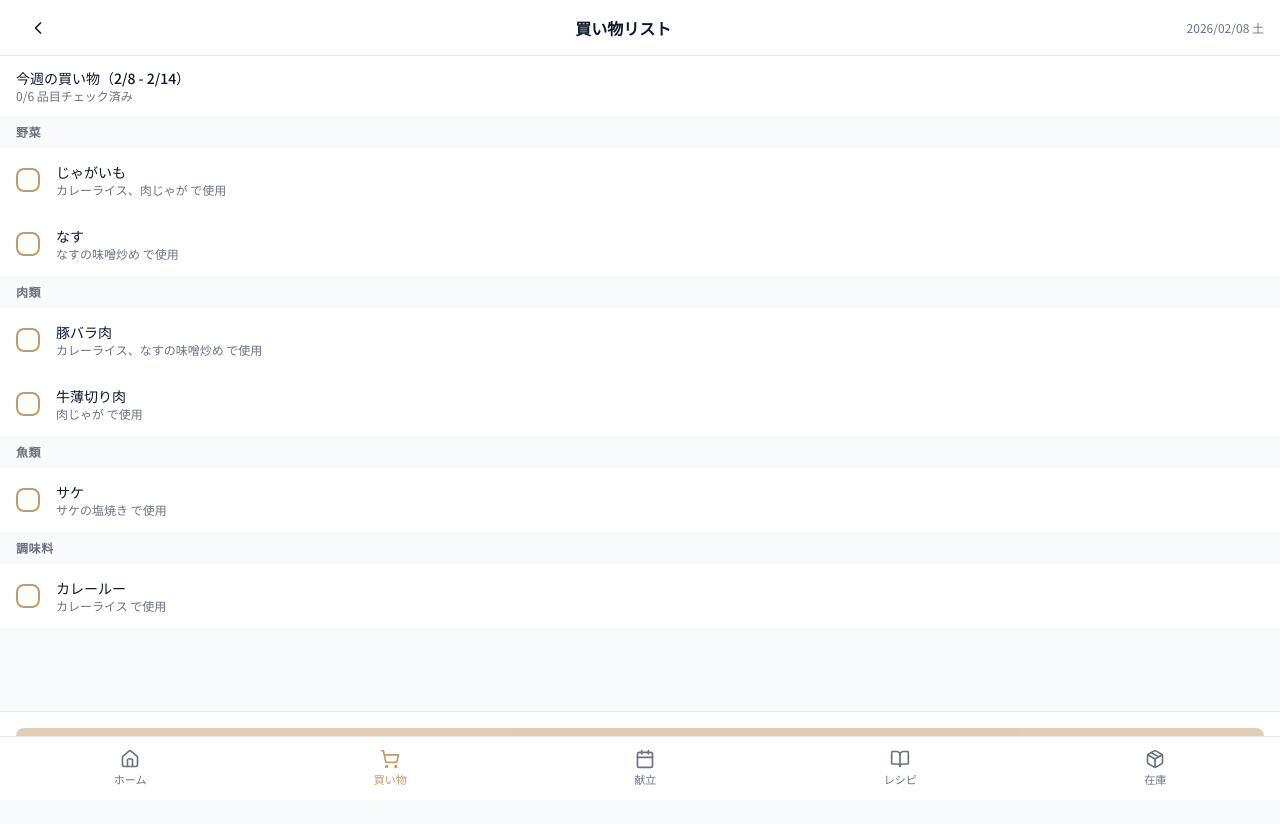
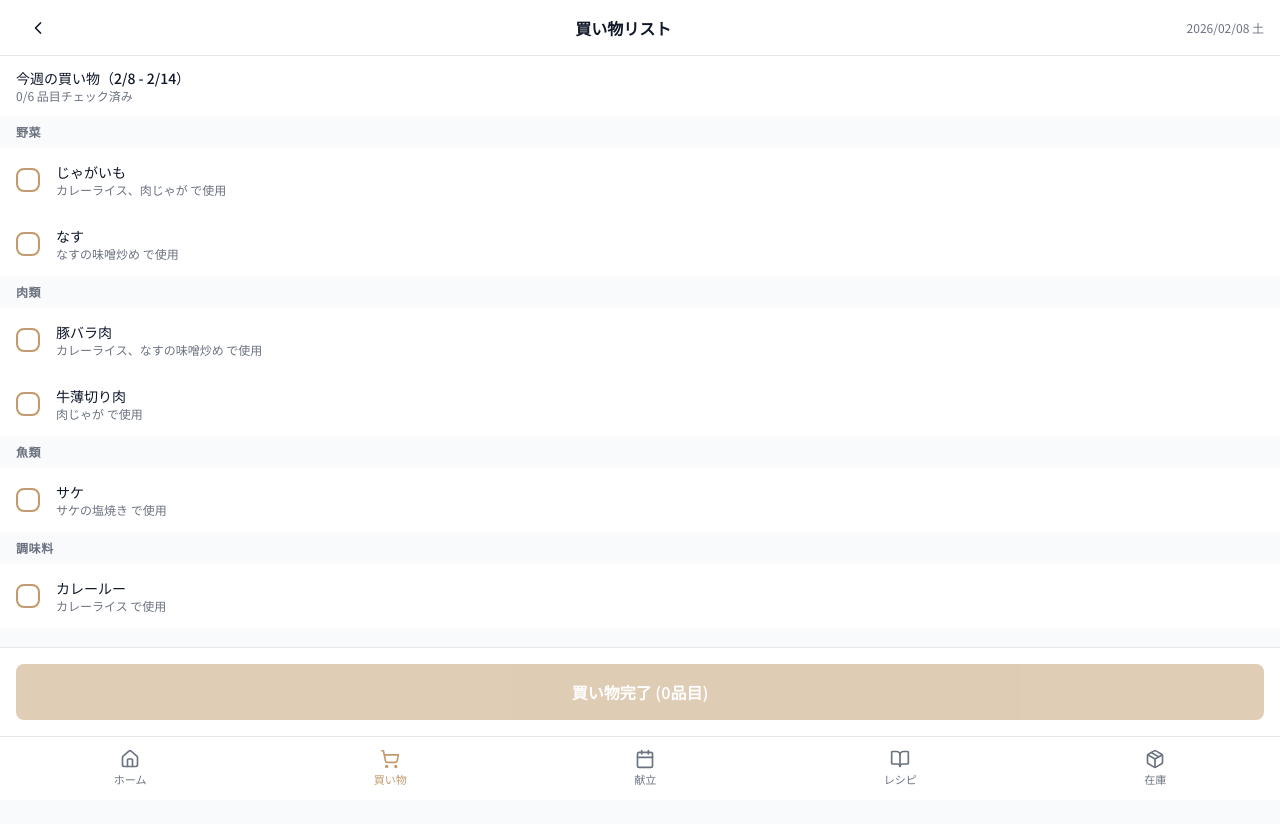
Before and after one commit to SR-56/food_managemant, a Next.js app: page /shopping-list in a window 1280 px wide. Shown: the top 824 px of the page. Built offline with nearby package versions, Linux system fonts and the light colour scheme.

Commit message:
fix: 買い物リスト完了ボタンがBottomNavに隠れる問題を修正
- 完了ボタンをbottom-16に変更してBottomNav(64px)の上に表示
- スクロール領域の下部余白をpb-36に拡大

Co-Authored-By: Claude Sonnet 4.6 <noreply@anthropic.com>

```diff
--- a/components/screens/shopping-list-screen.tsx
+++ b/components/screens/shopping-list-screen.tsx
@@ -103,7 +103,7 @@ export function ShoppingListScreen({ onBack }: ShoppingListScreenProps) {
       </div>
 
       {/* Shopping List */}
-      <main className="flex-1 overflow-y-auto pb-24">
+      <main className="flex-1 overflow-y-auto pb-36">
         {groupedItems.map((group) => (
           <div key={group.category}>
             <div className="sticky top-0 z-10 bg-background px-4 py-2">
@@ -145,7 +145,7 @@ export function ShoppingListScreen({ onBack }: ShoppingListScreenProps) {
       </main>
 
       {/* Fixed Footer Button */}
-      <div className="fixed bottom-0 left-0 right-0 border-t border-border bg-card p-4">
+      <div className="fixed bottom-16 left-0 right-0 border-t border-border bg-card p-4">
         <AlertDialog>
           <AlertDialogTrigger asChild>
             <Button
```
